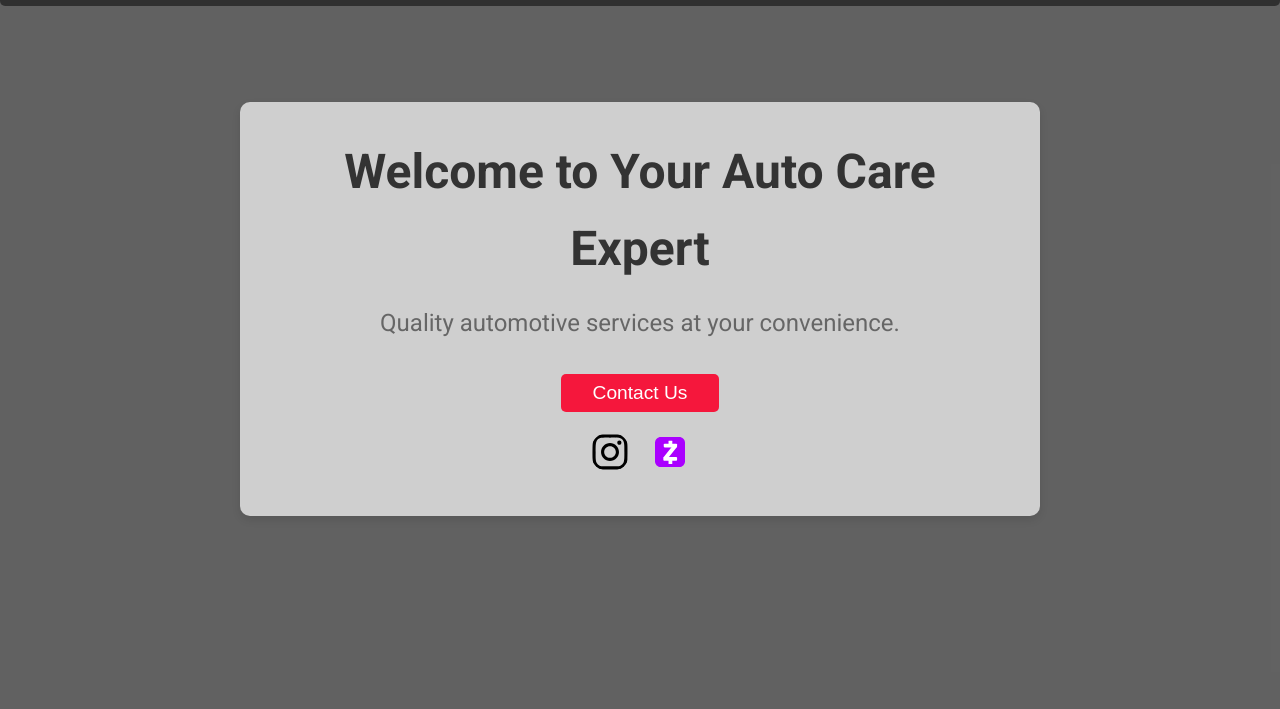
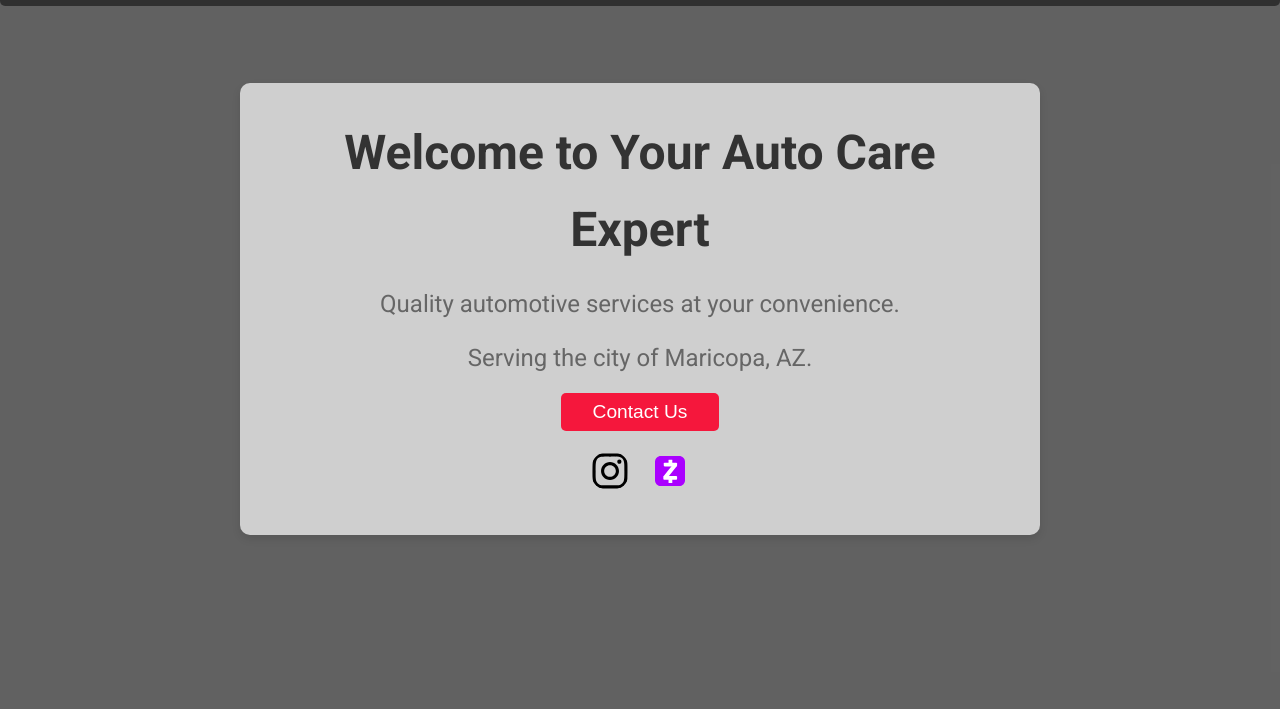
Before and after one commit to jwsummers/mace, a plain HTML site: page index.html in a window 1280 px wide. Shown: the part 91-800 px from the top of the page. Drawn offline with nearby package versions, Linux system fonts and the light colour scheme.

Commit message:
Update some information

```diff
--- a/index.html
+++ b/index.html
@@ -32,6 +32,7 @@
             <div class="hero-content">
                 <h1>Welcome to Your Auto Care Expert</h1>
                 <p>Quality automotive services at your convenience.</p>
+                <p>Serving the city of Maricopa, AZ.</p>
                 <button onclick="scrollToContact()">Contact Us</button>
                 <div class="social-media">
                     <a href="https://www.instagram.com/yourprofile" target="_blank">
--- a/styles.css
+++ b/styles.css
@@ -188,7 +188,7 @@ nav:hover {
 
 .hero p {
     font-size: 1.5rem;
-    margin-bottom: 2rem;
+    margin-bottom: 1rem;
     color: #666;
 }
 
```
